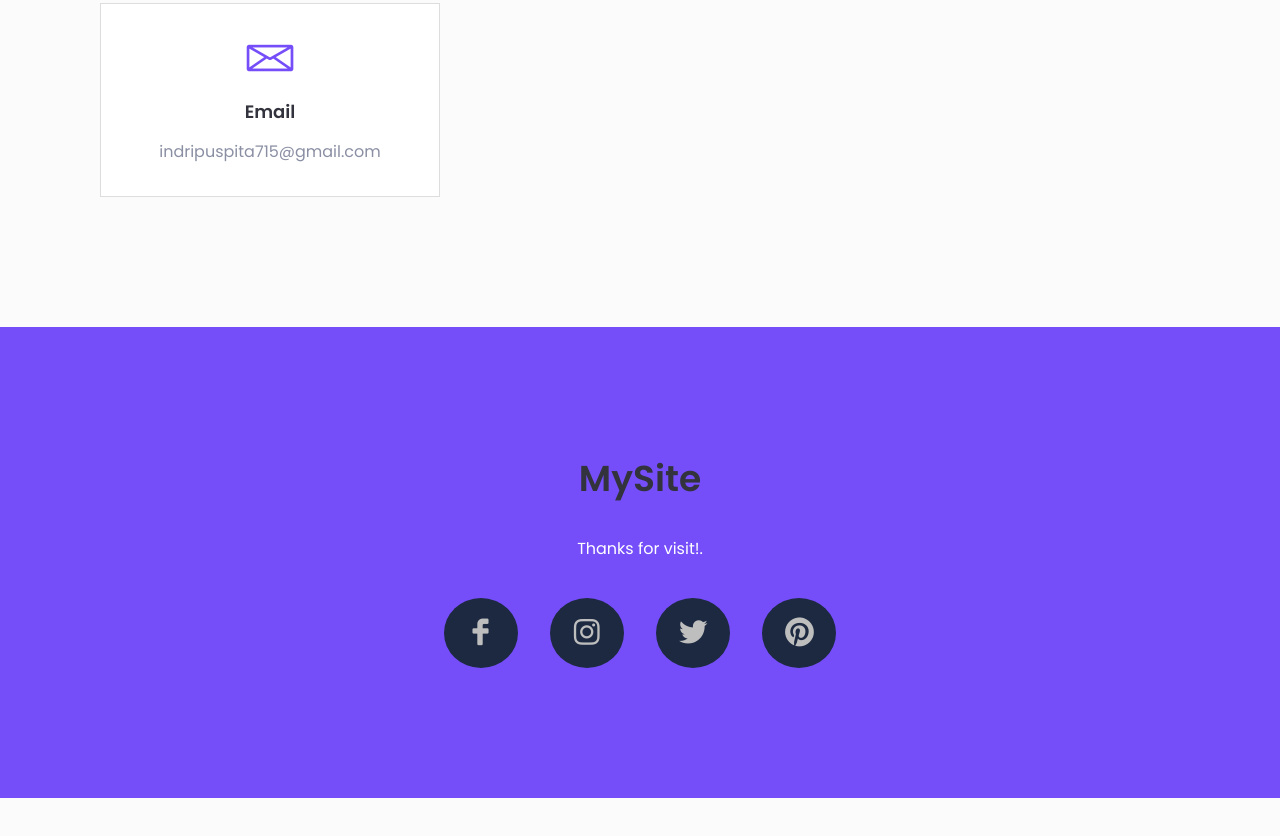
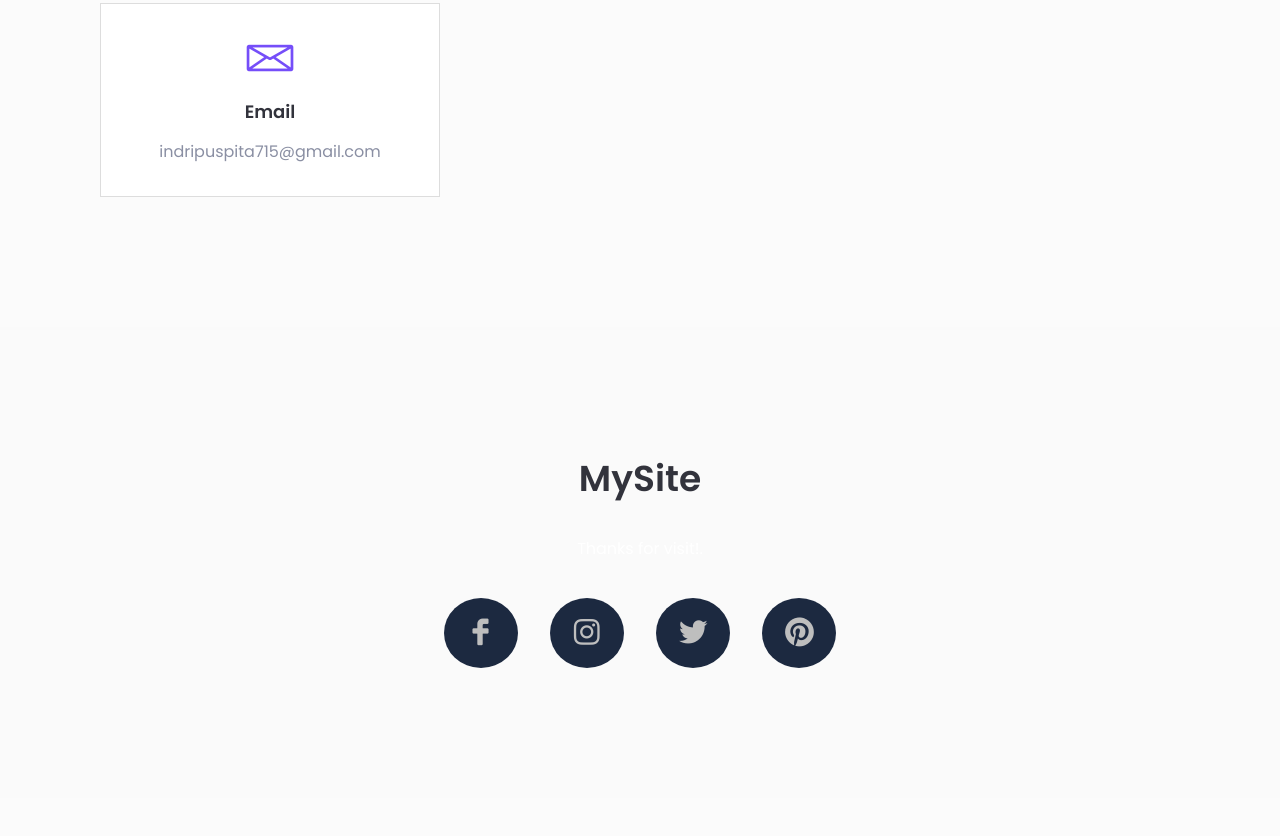
Before and after one commit to indriyanipuspita/MySite, a plain HTML site: page index.html in a window 1280 px wide. Shown: the part 5241-6077 px from the top of the page. Drawn offline with Linux system fonts and the light colour scheme; files whose address does not match are found by name.

Commit message:
Add files via upload

```diff
--- a/assets/css/style.css
+++ b/assets/css/style.css
@@ -1334,7 +1334,7 @@ p.form-message.success, p.form-message.error {
        9.FOOTER css
 ===========================*/
 .footer-widget {
-  background-color: #754ef9; }
+  background-color: #fafafa; }
   @media only screen and (min-width: 768px) and (max-width: 991px) {
     .footer-widget {
       padding-top: 100px;
```
